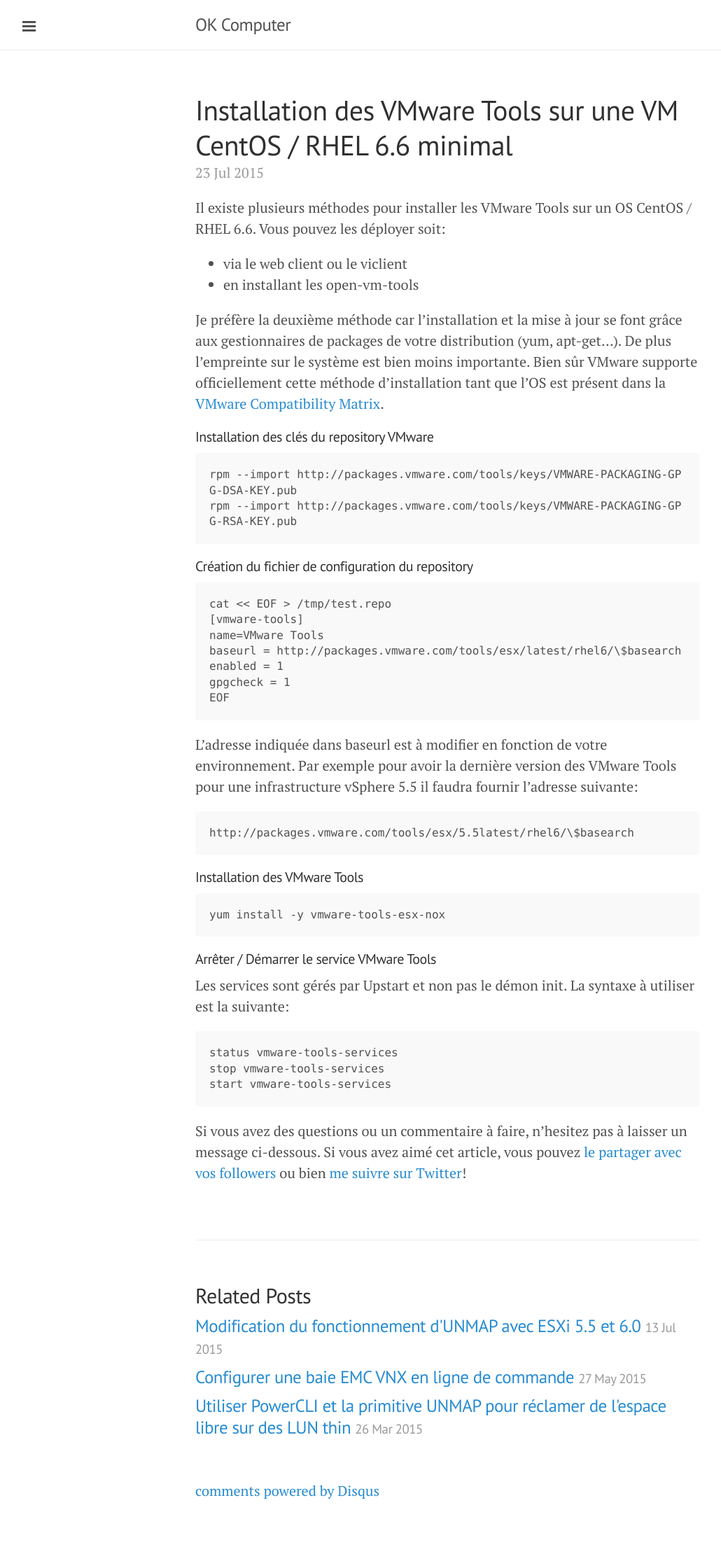
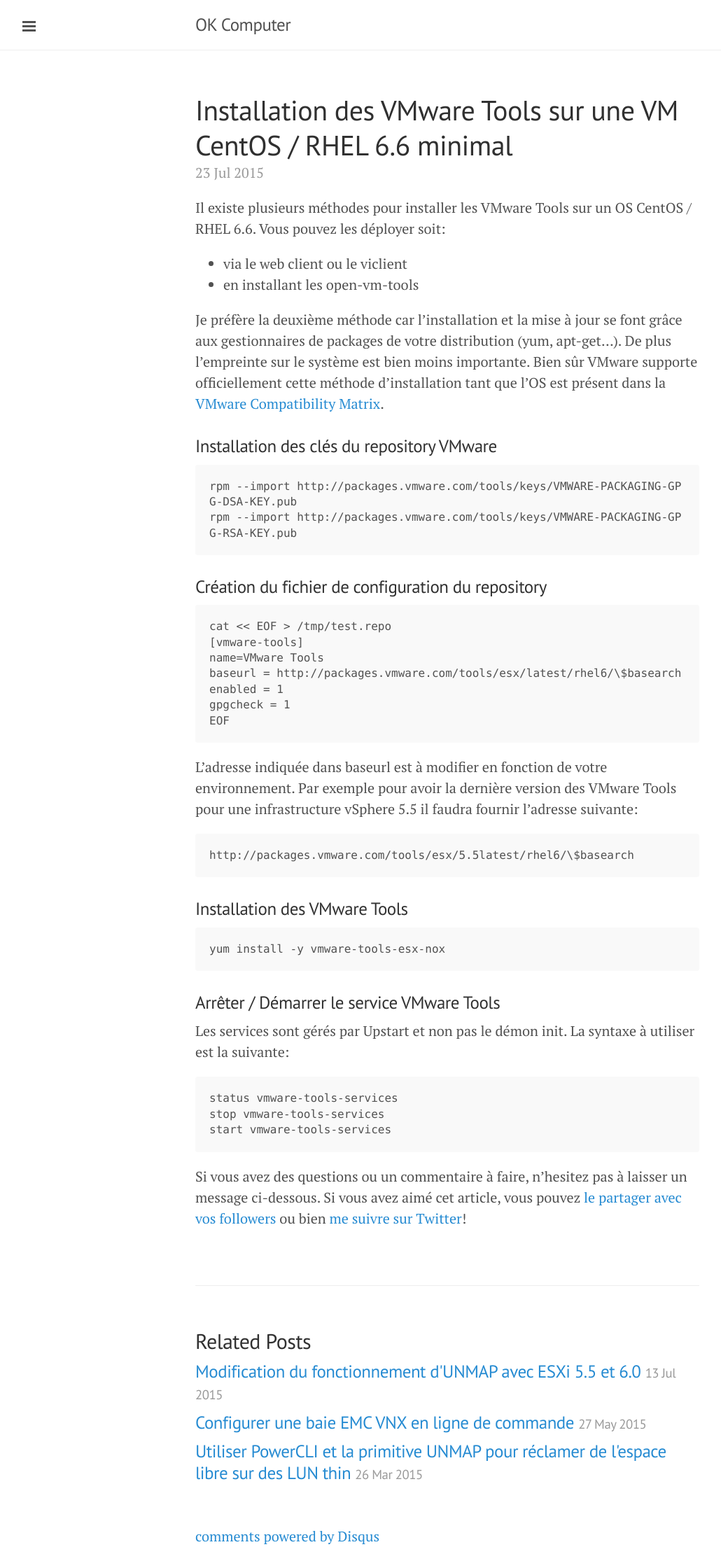
Before and after one commit to equelin/equelin.github.io, a Jekyll site: the page built from _posts/2015-07-23-CentOS-RHEL-6-VMware-Tools-Installation.md, in a window 1280 px wide. Shown: the whole page at 70% size, without its empty margins (1-1031 px from the left). Built offline with Jekyll 4.4.1, drawn with Linux system fonts in a browser that asks for light colours; nearby versions of some CDN libraries; Markdown is read by kramdown in place of the engine named in the settings; comment, search, counter and statistics services are not loaded; before the commit the page ends 2145 px from its top, so only the background shows below that.

````diff
--- a/_posts/2015-07-23-CentOS-RHEL-6-VMware-Tools-Installation.md
+++ b/_posts/2015-07-23-CentOS-RHEL-6-VMware-Tools-Installation.md
@@ -11,14 +11,14 @@ Il existe plusieurs méthodes pour installer les VMware Tools sur un OS CentOS /
 
 Je préfère la deuxième méthode car l'installation et la mise à jour se font grâce aux gestionnaires de packages de votre distribution (yum, apt-get...). De plus l'empreinte sur le système est bien moins importante. Bien sûr VMware supporte officiellement cette méthode d'installation tant que l'OS est présent dans la [VMware Compatibility Matrix](http://www.vmware.com/resources/compatibility/search.php?deviceCategory=guestos).
 
-#### Installation des clés du repository VMware
+### Installation des clés du repository VMware
 
 ```
 rpm --import http://packages.vmware.com/tools/keys/VMWARE-PACKAGING-GPG-DSA-KEY.pub
 rpm --import http://packages.vmware.com/tools/keys/VMWARE-PACKAGING-GPG-RSA-KEY.pub
 ```
 
-#### Création du fichier de configuration du repository
+### Création du fichier de configuration du repository
 
 ```
 cat << EOF > /tmp/test.repo
@@ -36,13 +36,13 @@ L'adresse indiquée dans baseurl est à modifier en fonction de votre environnem
 http://packages.vmware.com/tools/esx/5.5latest/rhel6/\$basearch
 ```
 
-#### Installation des VMware Tools
+### Installation des VMware Tools
 
 ```
 yum install -y vmware-tools-esx-nox
 ```
 
-#### Arrêter / Démarrer le service VMware Tools
+### Arrêter / Démarrer le service VMware Tools
 
 Les services sont gérés par Upstart et non pas le démon init. La syntaxe à utiliser est la suivante:
 
````
